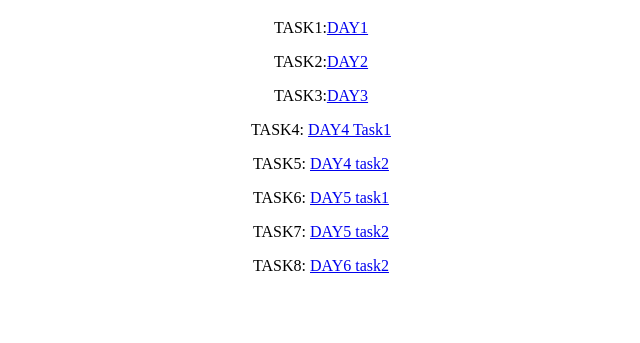
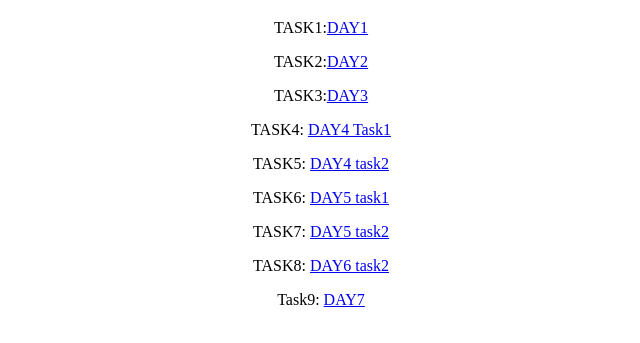
Before and after one commit to Nithish-git-hub/Daily-tasks, a plain HTML site: page index.html in a window 1280 px wide. Shown: the part 61-404 px from the top of the page, without its empty margins (319-959 px from the left). Drawn offline with Linux system fonts and the light colour scheme.

Commit message:
Update index.html

```diff
--- a/index.html
+++ b/index.html
@@ -16,6 +16,7 @@
     <p>TASK6: <a href="./day5/bookmarks task1.html">DAY5 task1</a></p>
     <p>TASK7: <a href="./day5/task2.html">DAY5 task2</a></p>
     <p>TASK8: <a href="./day6/task1.html">DAY6 task2</a></p>
+    <p>Task9: <a href="./day7/login.html">DAY7</a></p>
 
 </center>
 </body>
```
